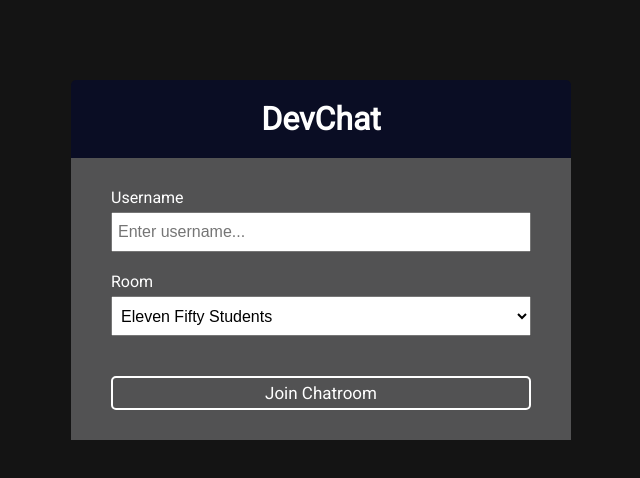
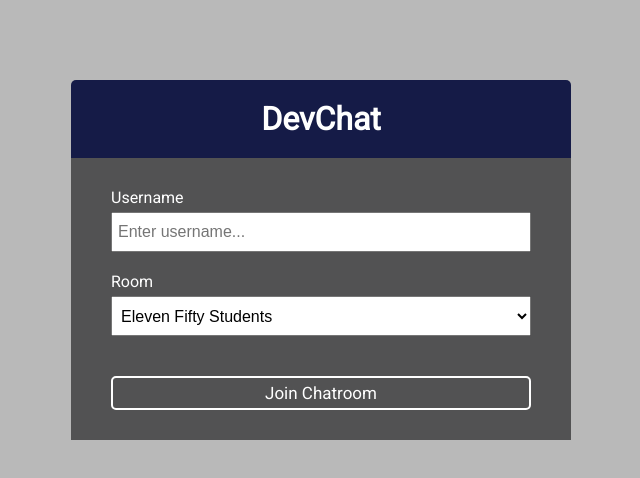
Before and after one commit to Dbeaver2314/DevChat, a website: page public/index.html in a window 1280 px wide. Shown: the whole page, without its empty margins (319-959 px from the left). Drawn offline with Linux system fonts and the light colour scheme.

Commit message:
fixed color flashes

```diff
--- a/public/css/style.css
+++ b/public/css/style.css
@@ -1,7 +1,7 @@
 @import url("https://fonts.googleapis.com/css?family=Roboto&display=swap");
 
 :root {
-  --dark-color-a: #0a0d24;
+  --dark-color-a: #151b47;
   --dark-color-b: #525253;
   --light-color: #141414;
   --success-color: #5cb85c;
@@ -17,7 +17,7 @@
 body {
   font-family: "Roboto", sans-serif;
   font-size: 16px;
-  background: var(--light-color);
+  background: rgb(185, 185, 185);
   margin: 20px;
 }
 
```
